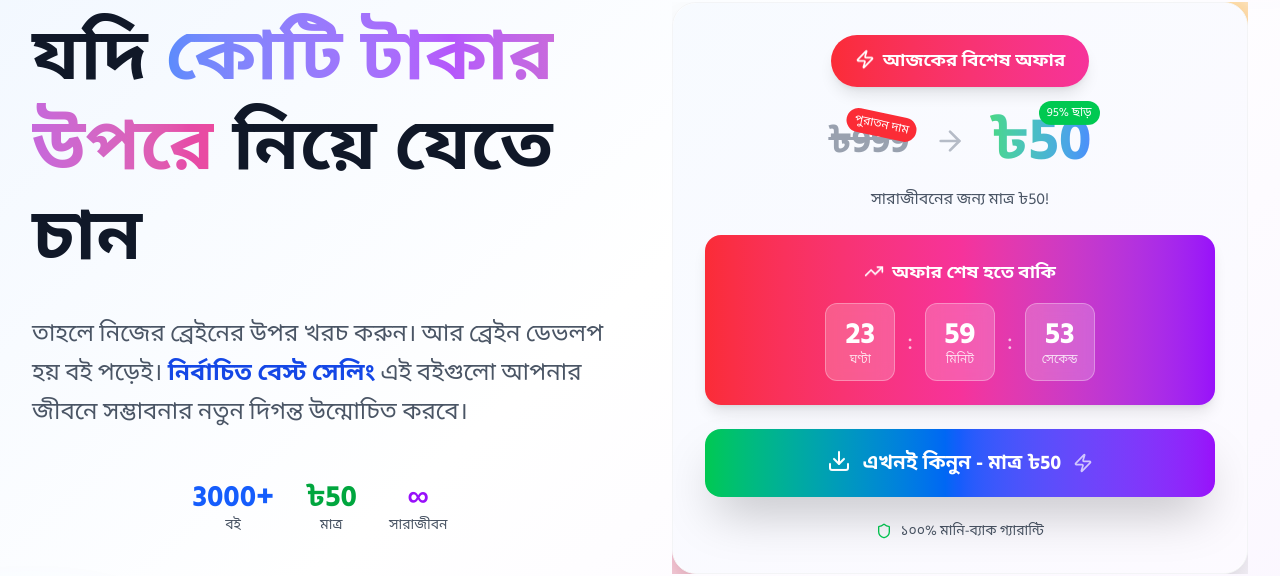
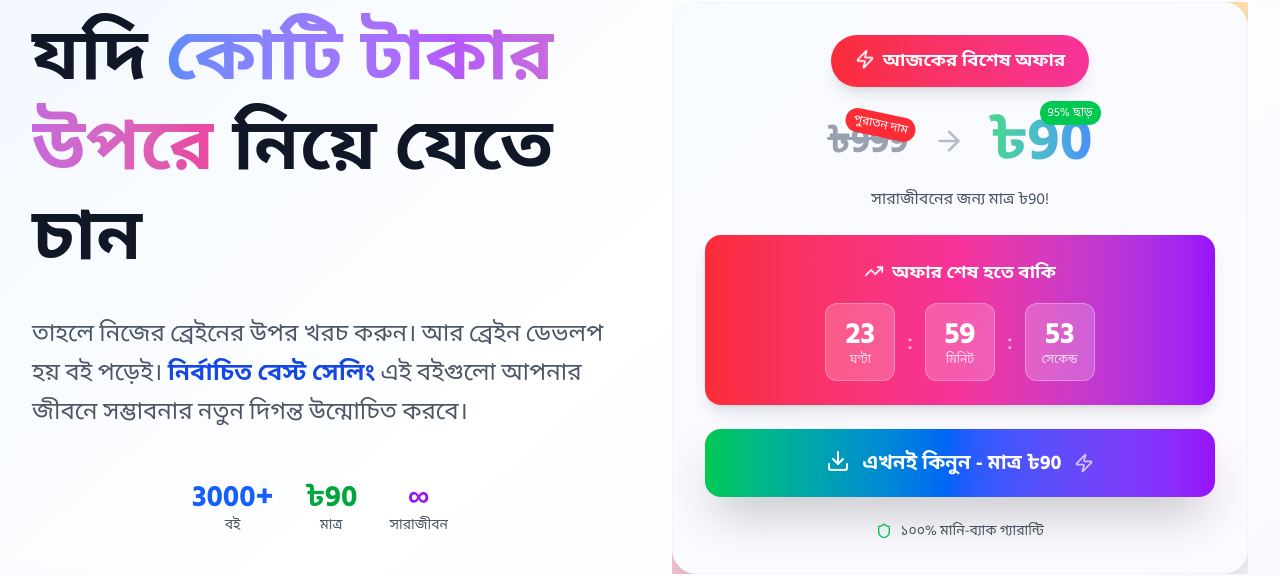
Before and after one commit to iamridoway-hue/ebook, a Next.js app: page / in a window 1280 px wide. Shown: the part 340-916 px from the top of the page. Built offline with nearby package versions, Linux system fonts and the light colour scheme.

Commit message:
💰 Price update: Changed from ৳50 to ৳90 for better value perception and profit margin

```diff
--- a/src/app/layout.tsx
+++ b/src/app/layout.tsx
@@ -112,7 +112,7 @@ export default function RootLayout({
               },
               "offers": {
                 "@type": "Offer",
-                "price": "50",
+                "price": "90",
                 "priceCurrency": "BDT",
                 "availability": "https://schema.org/InStock",
                 "seller": {
--- a/src/app/page.tsx
+++ b/src/app/page.tsx
@@ -266,7 +266,7 @@ export default function Home() {
                   <div className="text-sm text-gray-600">বই</div>
                 </div>
                 <div className="text-center">
-                  <div className="text-3xl font-bold text-green-600">৳50</div>
+                  <div className="text-3xl font-bold text-green-600">৳90</div>
                   <div className="text-sm text-gray-600">মাত্র</div>
                 </div>
                 <div className="text-center">
@@ -363,14 +363,14 @@ export default function Home() {
                       <ArrowRight className="h-8 w-8 text-gray-400 animate-pulse" />
                       <div className="relative">
                         <div className="text-5xl lg:text-6xl font-bold text-transparent bg-clip-text bg-gradient-to-r from-green-500 to-blue-600 animate-pulse">
-                          ৳50
+                          ৳90
                         </div>
                         <div className="absolute -top-2 -right-2 bg-green-500 text-white text-xs px-2 py-1 rounded-full animate-bounce">
                           95% ছাড়
                         </div>
                       </div>
                     </div>
-                    <p className="text-gray-600 font-medium">সারাজীবনের জন্য মাত্র ৳50!</p>
+                    <p className="text-gray-600 font-medium">সারাজীবনের জন্য মাত্র ৳90!</p>
                   </motion.div>
 
                   {/* Countdown Timer */}
@@ -423,7 +423,7 @@ export default function Home() {
                     <div className="absolute inset-0 bg-gradient-to-r from-white/20 to-transparent opacity-0 group-hover:opacity-100 transition-opacity duration-300"></div>
                     <div className="relative flex items-center justify-center space-x-3">
                       <Download className="h-6 w-6 animate-bounce" />
-                      <span>এখনই কিনুন - মাত্র ৳50</span>
+                      <span>এখনই কিনুন - মাত্র ৳90</span>
                       <Zap className="h-5 w-5 animate-pulse" />
                     </div>
                   </motion.button>
@@ -640,7 +640,7 @@ export default function Home() {
                 viewport={{ once: true }}
                 className="bg-gradient-to-br from-green-50 to-green-100 rounded-xl p-6 border border-green-200"
               >
-                <div className="text-3xl font-bold text-green-600 mb-2">৳50</div>
+                <div className="text-3xl font-bold text-green-600 mb-2">৳90</div>
                 <div className="text-sm text-green-700 font-medium">মাত্র মূল্য</div>
               </motion.div>
 
@@ -780,7 +780,7 @@ export default function Home() {
                   </div>
                   <div className="bg-green-100 rounded-lg p-3">
                     <p className="text-green-700 text-sm font-medium">
-                      ✅ Bkash অ্যাপে গিয়ে &quot;Send Money&quot; সিলেক্ট করুন → ৳50 পাঠান
+                      ✅ Bkash অ্যাপে গিয়ে &quot;Send Money&quot; সিলেক্ট করুন → ৳90 পাঠান
                     </p>
                   </div>
                 </div>
@@ -799,7 +799,7 @@ export default function Home() {
                   </div>
                   <div className="bg-blue-100 rounded-lg p-3">
                     <p className="text-blue-700 text-sm font-medium">
-                      ✅ Nagad অ্যাপে গিয়ে &quot;Send Money&quot; সিলেক্ট করুন → ৳50 পাঠান
+                      ✅ Nagad অ্যাপে গিয়ে &quot;Send Money&quot; সিলেক্ট করুন → ৳90 পাঠান
                     </p>
                   </div>
                 </div>
@@ -928,7 +928,7 @@ export default function Home() {
                   <div className="space-y-2">
                     <div className="flex justify-between">
                       <span>3000+ Bangla PDF Books</span>
-                      <span>৳50.00</span>
+                      <span>৳90.00</span>
                     </div>
                     <div className="flex justify-between">
                       <span>Shipping</span>
@@ -937,7 +937,7 @@ export default function Home() {
                     <hr className="my-2" />
                     <div className="flex justify-between font-bold text-lg">
                       <span>Total</span>
-                      <span>৳50.00</span>
+                      <span>৳90.00</span>
                     </div>
                   </div>
                 </div>
@@ -957,7 +957,7 @@ export default function Home() {
                       <span>অর্ডার প্রসেসিং...</span>
                     </div>
                   ) : (
-                    'অর্ডার করুন ৳50.00'
+                    'অর্ডার করুন ৳90.00'
                   )}
                 </motion.button>
               </form>
```
